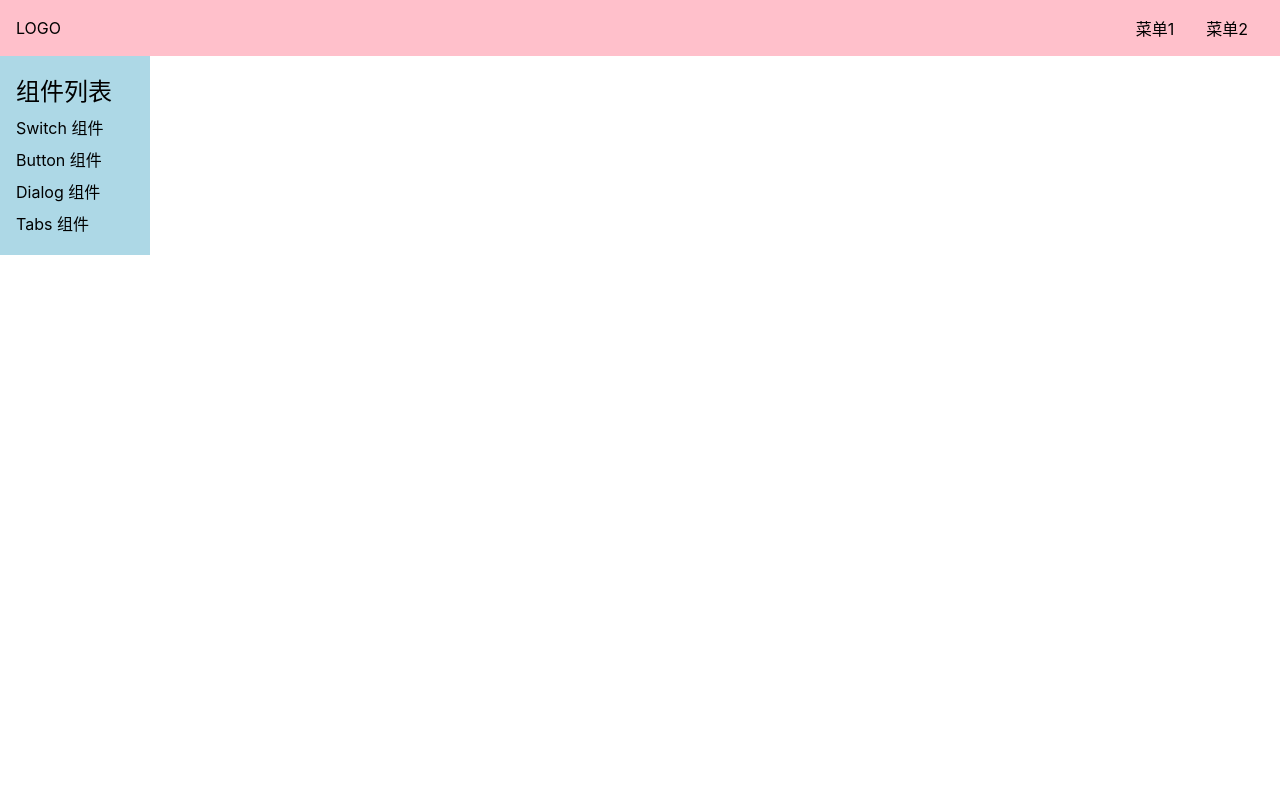
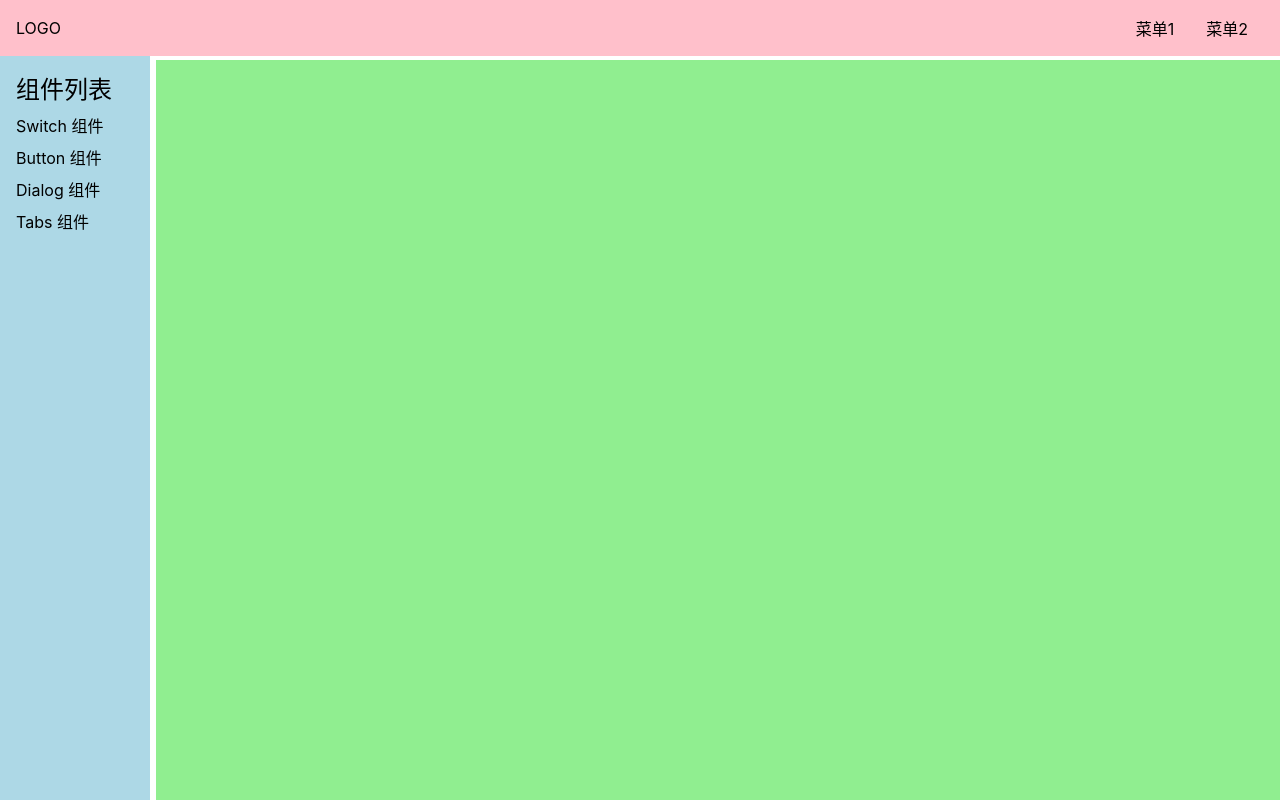
Before and after one commit to Joish1/Joish-ui, a Vue app: page /#/doc in a window 1280 px wide. Built offline with nearby package versions, Linux system fonts and the light colour scheme.

Commit message:
整体布局css

```diff
--- a/src/components/Topnav.vue
+++ b/src/components/Topnav.vue
@@ -29,7 +29,10 @@
   background: pink;
   display: flex;
   padding: 16px;
-  position: relative;
+  position: fixed;
+  top: 0;
+  left: 0;
+  width: 100%;
   z-index: 10;
   justify-content: center;
   align-items: center;
--- a/src/views/Doc.vue
+++ b/src/views/Doc.vue
@@ -1,6 +1,6 @@
 <template>
-  <div>
-    <Topnav/>
+  <div class="layout">
+    <Topnav class="nav"/>
     <div class="content">
       <aside v-if="asideVisble">
         <h2>组件列表</h2>
@@ -20,7 +20,7 @@
         </ol>
       </aside>
       <main>
-        <router-view />
+        <router-view/>
       </main>
     </div>
   </div>
@@ -40,26 +40,61 @@
 };
 </script>
 <style lang="scss" scoped>
-aside {
-  background: lightblue;
-  width: 150px;
-  padding: 16px;
+.layout {
+  display: flex;
+  flex-direction: column;
+  height: 100vh;
 
-  > h2 {
-    margin-bottom: 4px;
+  > .nav {
+    flex-shrink: 0;
   }
 
-  > ol {
-    > li {
-      padding: 4px 0;
+  > .content {
+    flex-grow: 1;
+    padding-top: 60px;
+    padding-left: 156px;
+    @media (max-width: 500px) {
+      padding-left: 0;
     }
   }
+}
 
-  @media(max-width: 500px) {
+.content {
+  display: flex;
+
+  > aside {
+    flex-shrink: 0;
+  }
+
+  > main {
+    flex-grow: 1;
+    padding: 16px;
+    background: lightgreen;
+  }
+
+  aside {
+    background: lightblue;
+    width: 150px;
+    padding: 16px;
     position: fixed;
     top: 0;
     left: 0;
     padding-top: 70px;
+    height: 100%;
+
+    > h2 {
+      margin-bottom: 4px;
+    }
+
+    > ol {
+      > li {
+        padding: 4px 0;
+      }
+    }
+  }
+
+  main {
+    overflow: auto;
   }
 }
 </style>
```
